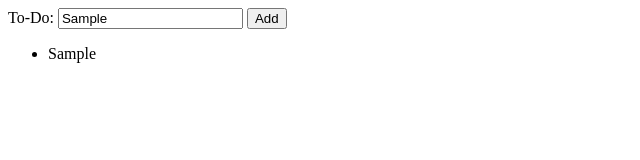
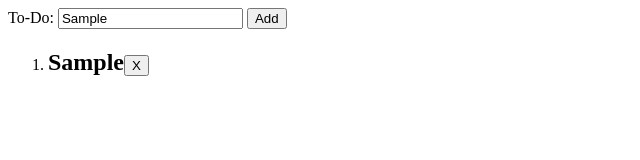
Before and after one commit to heathermcd12/dsn1676-assignment-5, a plain HTML site: page index.html in a window 1280 px wide. Both pictures are taken after typing "Sample" into the empty fields and a click on the button "Add". Shown: the whole page, without its empty margins (0-640 px from the left). Drawn offline with nearby package versions, Linux system fonts and the light colour scheme.

Commit message:
cluster of deletions

```diff
--- a/index.html
+++ b/index.html
@@ -7,13 +7,17 @@
 </head>
 <body>
 
-<div>
-   <form>
-    <label for="to-do-list">To-Do:</label>
-    <input id="to-do-list"></input>
-    <button type="submit">Add</button>
+<div class= "pagestyle">
+   <form class="form" method="post" action="#">
+        <div class="grey">
+            <label class="title" for="todo">To-Do:</label>
+            <input class="todo" id="todo">
+            <button class="addbutton" type="submit">Add</button>
+        </div>
    </form>
-    <ul class="list"></ul>
+
+    <ol class="list added"></ol>
+
 </div>
 
  <script src="https://cdnjs.cloudflare.com/ajax/libs/jquery/2.1.3/jquery.js"></script>
--- a/js/main.js
+++ b/js/main.js
@@ -1,24 +1,27 @@
 var $form = $('form');
-var $toDoList = $('#to-do-list'); //# because its an id..?
-var $list = $('.list');
-var $removeBtn = $('');
+var $todo = $('.todo');
+var $added = $('.added');
+var $button = $('.addbutton');
+
 $form.on('submit', function (e) {
-//Stop the form from doing what it normally does
-  var $li = $('<li>');
-  e.preventDefault();
-  //$toDoList.val())
-  $li.append($toDoList.val()) //in order for the todolist to add stuff to the li, you must add stuff from the li to the list
-  $list.append($li) //value for this is not an input
 
-  $li.on('click', function () {
-
-       $li.remove();
+    e.preventDefault();
+    var $li = $('<li>');
+    var $button = $('<button>');
+    $button.html('X');
+    $button.addClass('check');
+    $button.on('click', function () {
+        $li.remove();
     });
 
+    var $todoH2 = $('<h2>').html($todo.val());
+    $todoH2.append($button);
+
+    $todoH2.on('click', function () {
+    $todoH2.addClass ('strikethrough') ();
+    });
+
+    $li.append($todoH2);
+    $added.append($li);
+
 });
-
-$removeBtn.on('click', function () {
-  var offset = $circle.offset();
-
-  $circle.css('left', offset.left + 40);
-});
```
